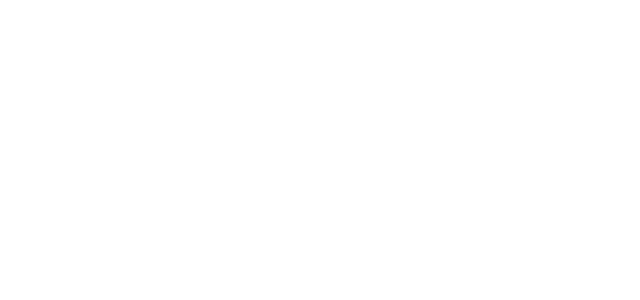
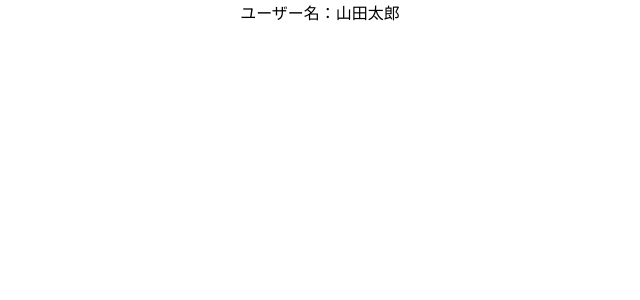
Before and after one commit to ttcksf/react-ts-demo, a React (Create React App) app: page / in a window 1280 px wide. Shown: the top 300 px of the page, without its empty margins (320-960 px from the left). Built offline with nearby package versions, Linux system fonts and the light colour scheme.

Commit message:
add:ComponentProps

```diff
--- a/src/App.tsx
+++ b/src/App.tsx
@@ -1,12 +1,17 @@
 import React from 'react';
 import logo from './logo.svg';
 import './App.css';
+import ComponentProps from './screens/component-props/ComponentProps';
 
 function App() {
   // npx create-react-app フォルダ名 --template typescript
   // npm start
 
-  return <div className="App"></div>;
+  return (
+    <div className="App">
+      <ComponentProps />
+    </div>
+  );
 }
 
 export default App;
--- /dev/null
+++ b/src/screens/component-props/Auth.tsx
@@ -0,0 +1,21 @@
+import React from 'react';
+import Login from './NotLogin';
+import { UserProps } from './Dashboard';
+
+type Props = {
+  isLogin: boolean;
+  // コンポーネントの型はReact.ComponentType
+  // Component: React.ComponentType;
+  // ComponentはあくまでpropsなのでDashBoardにあるnameというプロパティに何の型が適しているのか型推論できないため指定する（呼び出し元でも型のexportをしておくことが必要）
+  Component: React.ComponentType<UserProps>;
+};
+
+const Auth = ({ isLogin, Component }: Props) => {
+  if (isLogin) {
+    return <Component name="山田太郎" />;
+  } else {
+    return <Login />;
+  }
+};
+
+export default Auth;
--- /dev/null
+++ b/src/screens/component-props/ComponentProps.tsx
@@ -0,0 +1,15 @@
+import React from 'react';
+import Auth from './Auth';
+import Dashboard from './Dashboard';
+
+const ComponentProps = () => {
+  // ユーザーがログインしているかどうかで表示するかを制御するための認証コンポーネントに渡して検証してもらう作業
+  return (
+    <div>
+      {/* <Auth isLogin={false} Component={Dashboard} /> */}
+      <Auth isLogin={true} Component={Dashboard} />
+    </div>
+  );
+};
+
+export default ComponentProps;
--- /dev/null
+++ b/src/screens/component-props/Dashboard.tsx
@@ -0,0 +1,11 @@
+import React from 'react';
+
+export type UserProps = {
+  name: string;
+};
+
+const Dashboard = ({ name }: UserProps) => {
+  return <div>ユーザー名：{name}</div>;
+};
+
+export default Dashboard;
--- /dev/null
+++ b/src/screens/component-props/NotLogin.tsx
@@ -0,0 +1,7 @@
+import React from 'react';
+
+const NotLogin = () => {
+  return <div>ログインしてください</div>;
+};
+
+export default NotLogin;
```
